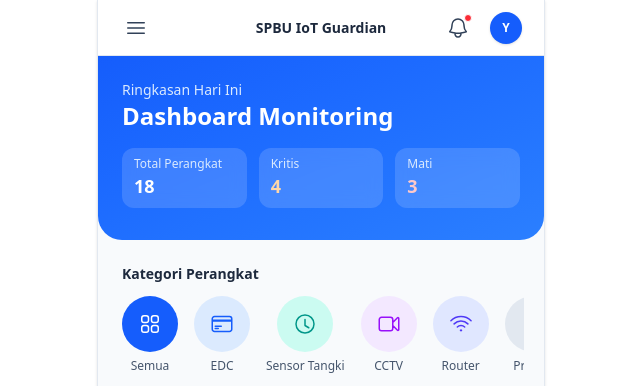
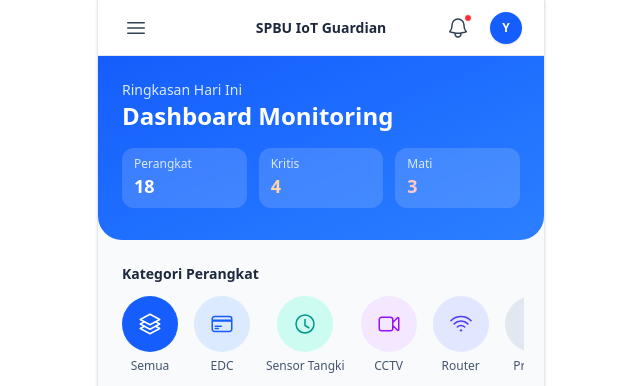
Before and after one commit to yandev-ops/spbu-iot-guardian, a React (Vite) app: page / in a window 1280 px wide. Shown: the top 386 px of the page, without its empty margins (319-959 px from the left). Built offline with nearby package versions, Linux system fonts and the light colour scheme.

Commit message:
Refactor

```diff
--- a/src/pages/Dashboard.jsx
+++ b/src/pages/Dashboard.jsx
@@ -79,13 +79,13 @@ function Dashboard() {
 
   return (
     <div>
-      {/* ===== HERO HEADER (bleed ke tepi, menutup padding main) ===== */}
+      {/* ===== HERO HEADER ===== */}
       <div className="-mx-6 -mt-6 mb-6 px-6 pt-6 pb-8 bg-gradient-to-br from-blue-600 to-blue-500 rounded-b-3xl text-white">
         <p className="text-sm text-blue-100">Ringkasan Hari Ini</p>
         <h2 className="text-2xl font-bold mb-4">Dashboard Monitoring</h2>
         <div className="flex gap-3">
           <div className="flex-1 bg-white/15 rounded-xl px-3 py-2 backdrop-blur-sm">
-            <p className="text-xs text-blue-100">Total Perangkat</p>
+            <p className="text-xs text-blue-100">Perangkat</p>
             <p className="text-lg font-bold">{totalDevices}</p>
           </div>
           <div className="flex-1 bg-white/15 rounded-xl px-3 py-2 backdrop-blur-sm">
@@ -99,11 +99,14 @@ function Dashboard() {
         </div>
       </div>
 
-      {/* ===== FILTER KATEGORI (grid ikon bulat, seperti "Services") ===== */}
+      {/* ===== FILTER KATEGORI ===== */}
       <div className="flex items-center justify-between mb-3">
         <p className="font-semibold text-slate-800 text-sm">Kategori Perangkat</p>
       </div>
-      <div className="flex gap-4 overflow-x-auto pb-2 mb-6 -mx-1 px-1 scrollbar-hide">
+      <div
+        className="flex gap-4 overflow-x-auto pb-2 mb-6 -mx-1 px-1"
+        style={{ scrollbarWidth: "none", msOverflowStyle: "none" }}
+      >
         <button
           onClick={() => setActiveFilter("Semua")}
           className="flex flex-col items-center gap-1.5 shrink-0"
@@ -114,7 +117,7 @@ function Dashboard() {
             }`}
           >
             <svg xmlns="http://www.w3.org/2000/svg" className="w-6 h-6" fill="none" viewBox="0 0 24 24" stroke="currentColor" strokeWidth={1.5}>
-              <path strokeLinecap="round" strokeLinejoin="round" d="M3.75 6A2.25 2.25 0 016 3.75h2.25A2.25 2.25 0 0110.5 6v2.25a2.25 2.25 0 01-2.25 2.25H6a2.25 2.25 0 01-2.25-2.25V6zM3.75 15.75A2.25 2.25 0 016 13.5h2.25a2.25 2.25 0 012.25 2.25V18a2.25 2.25 0 01-2.25 2.25H6A2.25 2.25 0 013.75 18v-2.25zM13.5 6a2.25 2.25 0 012.25-2.25H18A2.25 2.25 0 0120.25 6v2.25A2.25 2.25 0 0118 10.5h-2.25a2.25 2.25 0 01-2.25-2.25V6zM13.5 15.75a2.25 2.25 0 012.25-2.25H18a2.25 2.25 0 012.25 2.25V18A2.25 2.25 0 0118 20.25h-2.25A2.25 2.25 0 0113.5 18v-2.25z" />
+              <path strokeLinecap="round" strokeLinejoin="round" d="M6.429 9.75L2.25 12l4.179 2.25m0-4.5l5.571 3 5.571-3m-11.142 0L2.25 7.5 12 2.25l9.75 5.25-4.179 2.25m0 0L21.75 12l-4.179 2.25m0 0l4.179 2.25L12 21.75 2.25 16.5l4.179-2.25m11.142 0l-5.571 3-5.571-3" />
             </svg>
           </span>
           <span className="text-xs text-slate-600 whitespace-nowrap">Semua</span>
@@ -144,7 +147,7 @@ function Dashboard() {
         })}
       </div>
 
-      {/* ===== DAFTAR STASIUN (card per lokasi, seperti "Popular Service Provider") ===== */}
+      {/* ===== DAFTAR STASIUN ===== */}
       <div className="flex items-center justify-between mb-3">
         <p className="font-semibold text-slate-800 text-sm">Stasiun BBM</p>
       </div>
```
